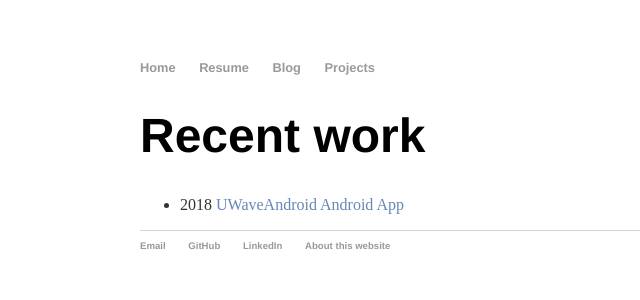
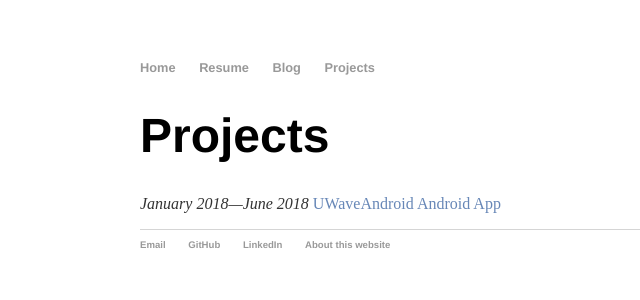
Before and after one commit to chriso23/chriso23.github.io, a Jekyll site: the page built from projects/index.md, in a window 1280 px wide. Shown: the top 300 px of the page, without its empty margins (52-692 px from the left). Built offline with Jekyll 4.4.1, drawn with Linux system fonts in a browser that asks for light colours.

Commit message:
Update index.md

```diff
--- a/projects/index.md
+++ b/projects/index.md
@@ -2,6 +2,6 @@
 layout: default
 title: Projects | Chris Oung
 ---
-# Recent work
+# Projects
 
-- 2018 [UWaveAndroid Android App](https://chrisoung1.github.io/work/)
+_January 2018—June 2018_ [UWaveAndroid Android App](https://chrisoung1.github.io/uwave-radio/)
```
